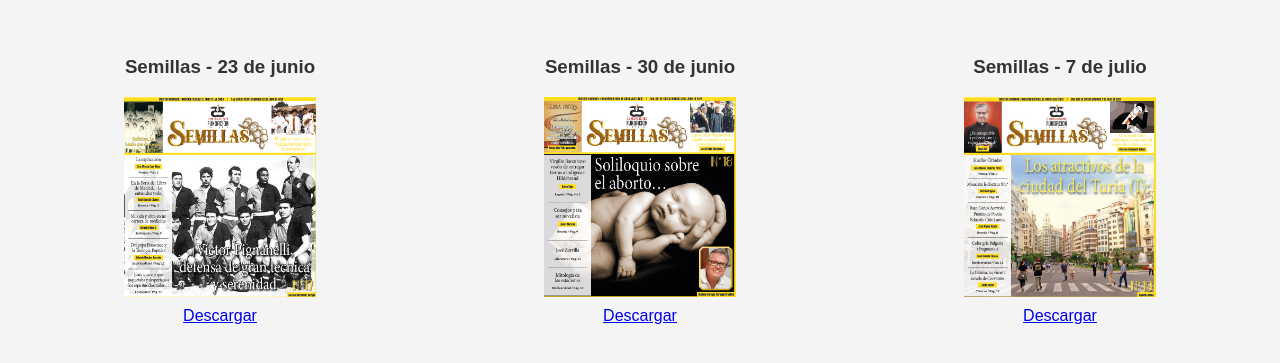
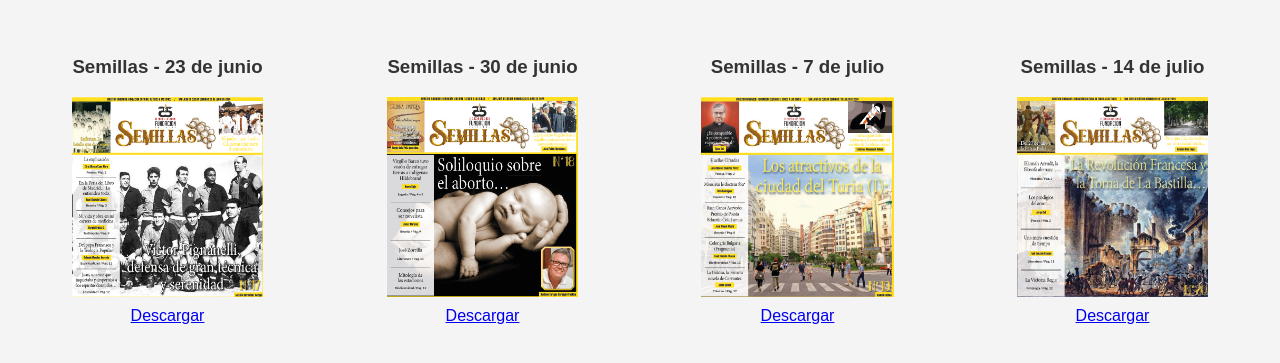
Before and after one commit to Fundacion-Cinco-a-las-Cinco/BlogInformativo, a plain HTML site: page index.html in a window 1280 px wide. Shown: the part 1804-2167 px from the top of the page. Drawn offline with Linux system fonts and the light colour scheme.

Commit message:
Describe tus cambios

```diff
--- a/index.html
+++ b/index.html
@@ -134,6 +134,11 @@
                     <img src="Img/portada18.png?v=1.0.0" alt="Portada de Revista 3">
                     <a href="pdfs/SEMILLAS 7 DE JULIO.pdf.pdf?v=1.0.0" download>Descargar</a>
                 </div>
+                <div class="revista">
+                    <h3>Semillas - 14 de julio</h3>
+                    <img src="Img/portada20.png?v=1.0.0" alt="Portada de Revista 3">
+                    <a href="pdfs/SEMILLAS 14 DE JULIO.pdf.pdf?v=1.0.0" download>Descargar</a>
+                </div>
 
             </div>
         </section>
```
Also changed, not shown: Img/portada20.png (added), 2 other files.
